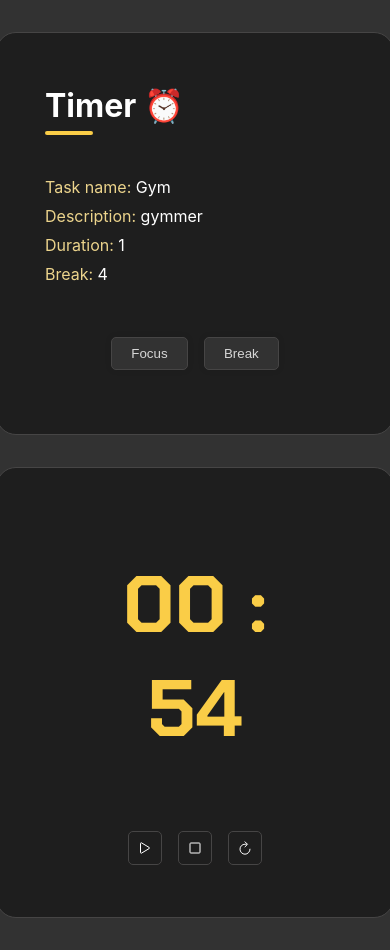
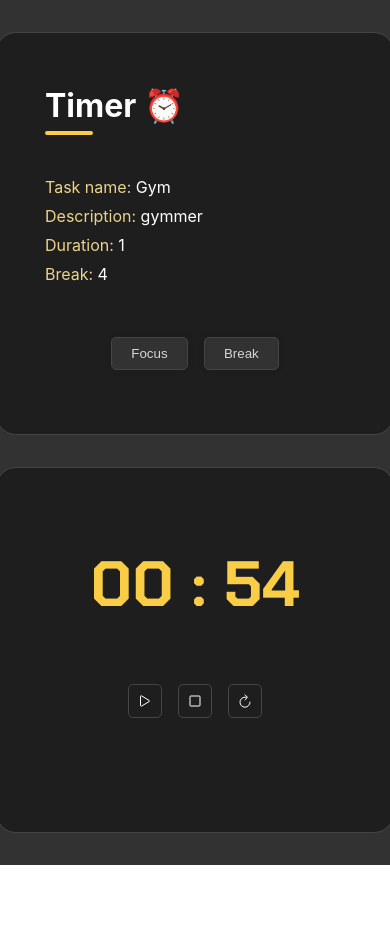
Before and after one commit to rahulk31/pomodoro, a React (Create React App) app: page /task/1 in a window 390 px wide. After the commit the page ends 865 px from the top, so only its background shows below. Built offline with nearby package versions, Linux system fonts and the light colour scheme.

Commit message:
fixed timer responsivemness

```diff
--- a/src/pages/SingleTask/singleTask.css
+++ b/src/pages/SingleTask/singleTask.css
@@ -74,7 +74,7 @@
   justify-content: center;
   align-items: center;
   flex-direction: column;
-    width: 100%
+  width: 100%;
 }
 
 .timer {
@@ -84,7 +84,7 @@
 
 .timer-text {
   font-size: 5rem;
-    font-family: 'Chakra Petch', sans-serif;
+  font-family: "Chakra Petch", sans-serif;
   color: #facd47;
 }
 
@@ -100,7 +100,6 @@
 .timer-icon:hover {
   box-shadow: 0 0 5px 2px #323232;
 }
-
 
 /* Media Queries */
 
@@ -118,5 +117,7 @@
     width: 300px;
   }
 
-
+  .timer-text {
+    font-size: 4rem;
   }
+}
```
Lines whose indentation alone changed are shown as unchanged.
